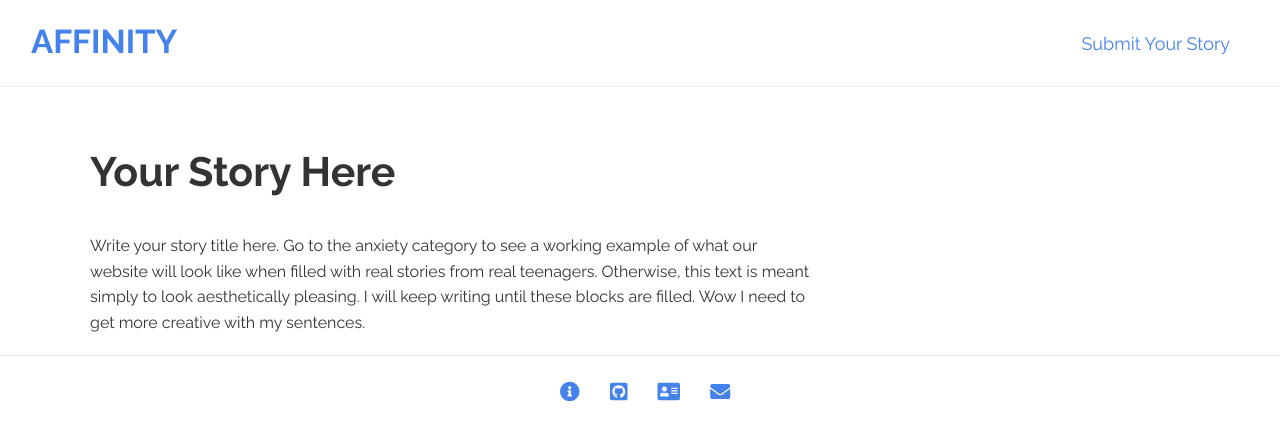
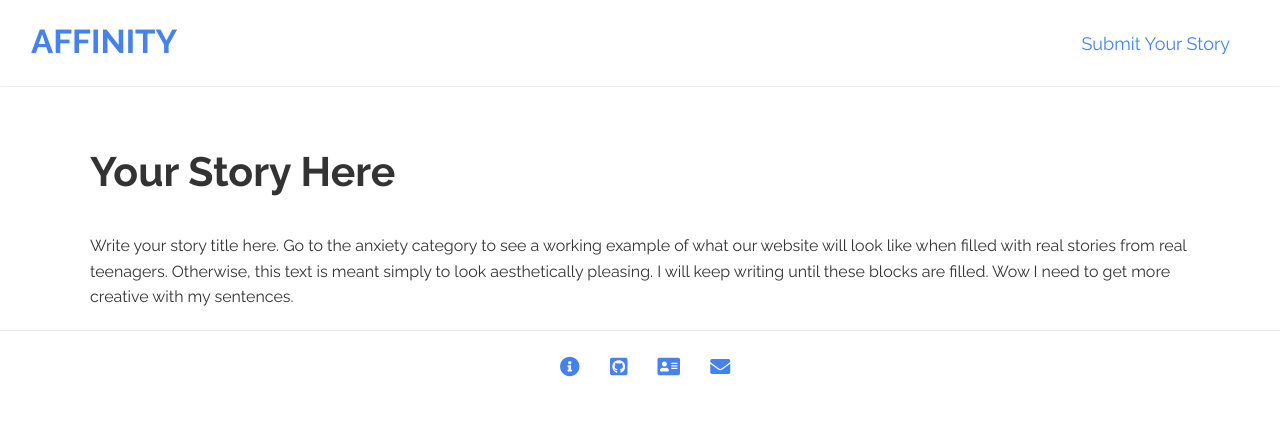
Before and after one commit to jerryzhou196/MayorsChallengeWebsite, a Jekyll site: the page built from _posts/SUBHOMEPAGE/(1) PhobiasSub/2019-03-23-phobia1.markdown, in a window 1280 px wide. Shown: the top 441 px of the page. Built offline with Jekyll 4.4.1, drawn with Linux system fonts in a browser that asks for light colours; nearby versions of some CDN libraries.

Commit message:
fixed posts layout

```diff
--- a/_layouts/post.html
+++ b/_layouts/post.html
@@ -2,7 +2,7 @@
 layout: default
 ---
 <div class="row">
-<div class="col-md-8">
+<div class="col-md-12" > <!-- style = "text-align: center;"use to be 8-->
     <article class="post" itemscope itemtype="http://schema.org/BlogPosting">
 
           <header class="post-header">
```
Also changed, not shown: _includes/sidebar.html (+6 -4 lines).
